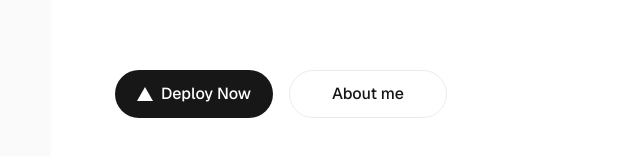
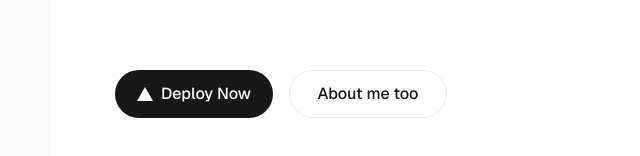
Before and after one commit to Elinor1402/aidd_elinor_repo, a Next.js app: page / in a window 1280 px wide. Shown: the part 554-710 px from the top of the page, without its empty margins (205-845 px from the left). Built offline with nearby package versions, Linux system fonts and the light colour scheme.

Commit message:
check if pull request work

```diff
--- a/app/page.tsx
+++ b/app/page.tsx
@@ -56,7 +56,7 @@ export default function Home() {
             target="_blank"
             rel="noopener noreferrer"
           >
-            About me
+            About me too
           </a>
         </div>
       </main>
```
